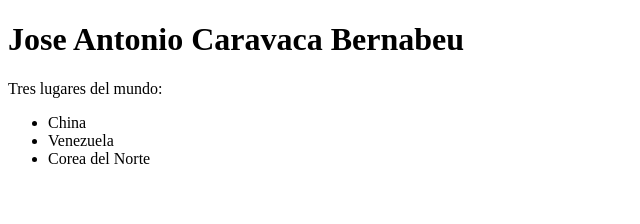
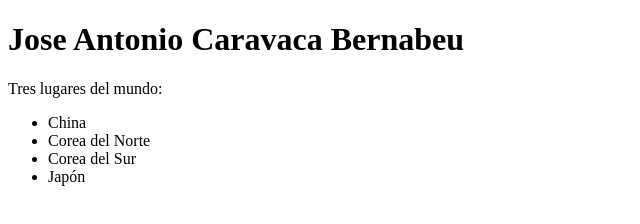
Before and after one commit to joseacb89-cyber/MIPrimerRepositorio, a plain HTML site: page index.html in a window 1280 px wide. Shown: the whole page, without its empty margins (0-640 px from the left). Drawn offline with Linux system fonts and the light colour scheme.

```diff
--- a/index.html
+++ b/index.html
@@ -9,8 +9,12 @@
     <p>Tres lugares del mundo:</p>
     <ul>
         <li>China</li>
-        <li>Venezuela</li>
+
         <li>Corea del Norte</li>
+
+        <li>Corea del Sur</li>
+
+        <li>Japón</li>
     </ul>
 </body>
 </html>
```
